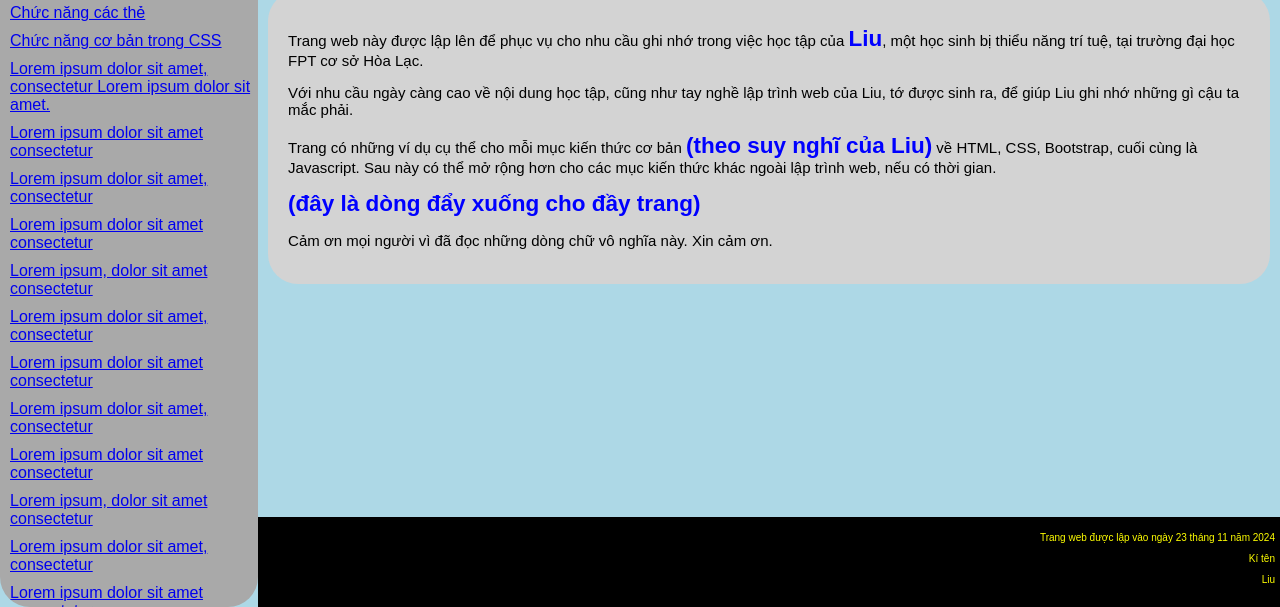
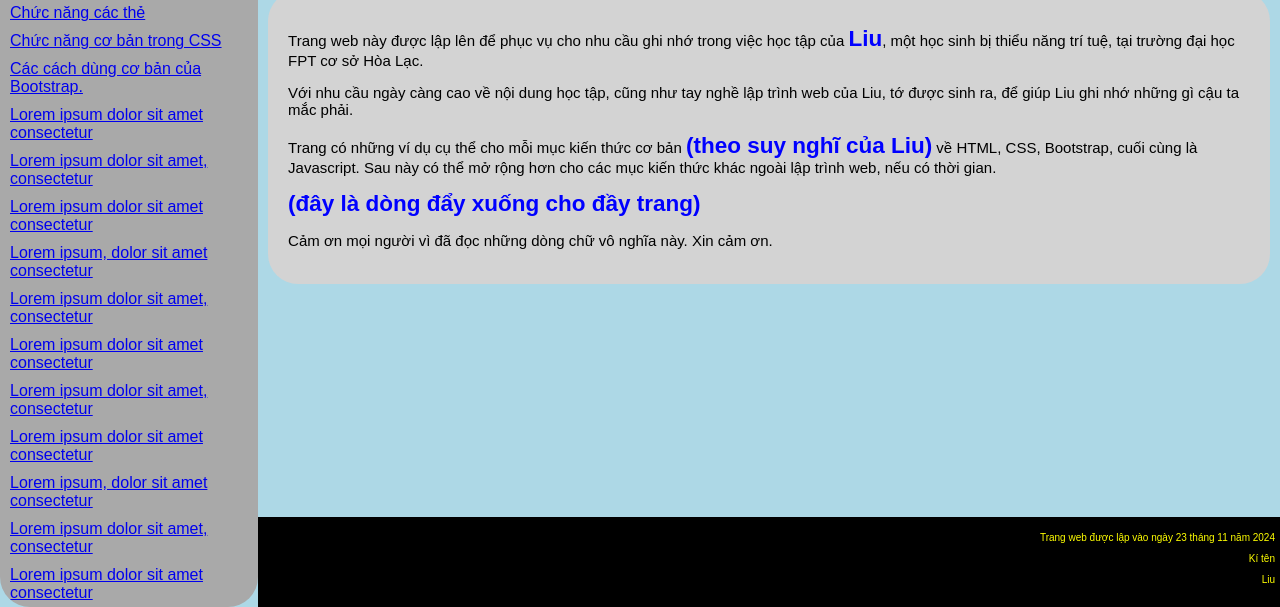
Before and after one commit to Liu2k5/Web_fundamental_samples, a plain HTML site: page index.html in a window 1280 px wide. Shown: the part 193-800 px from the top of the page. Drawn offline with Linux system fonts and the light colour scheme.

Commit message:
Update bangben.html

```diff
--- a/bangben.html
+++ b/bangben.html
@@ -4,7 +4,7 @@
         <li><a href="index.html">*Trang chính*</a></li>
         <li><a href="chucnangthe.html">Chức năng các thẻ</a></li>
         <li><a href="chucnangcss.html">Chức năng cơ bản trong CSS</a></li>
-        <li><a href="index.html">Lorem ipsum dolor sit amet, consectetur Lorem ipsum dolor sit amet.</a></li>
+        <li><a href="chucnangbootstrap.html">Các cách dùng cơ bản của Bootstrap.</a></li>
         <li><a href="index.html">Lorem ipsum dolor sit amet consectetur</a></li>
         <li><a href="index.html">Lorem ipsum dolor sit amet, consectetur</a></li>
         <li><a href="index.html">Lorem ipsum dolor sit amet consectetur</a></li>
```
